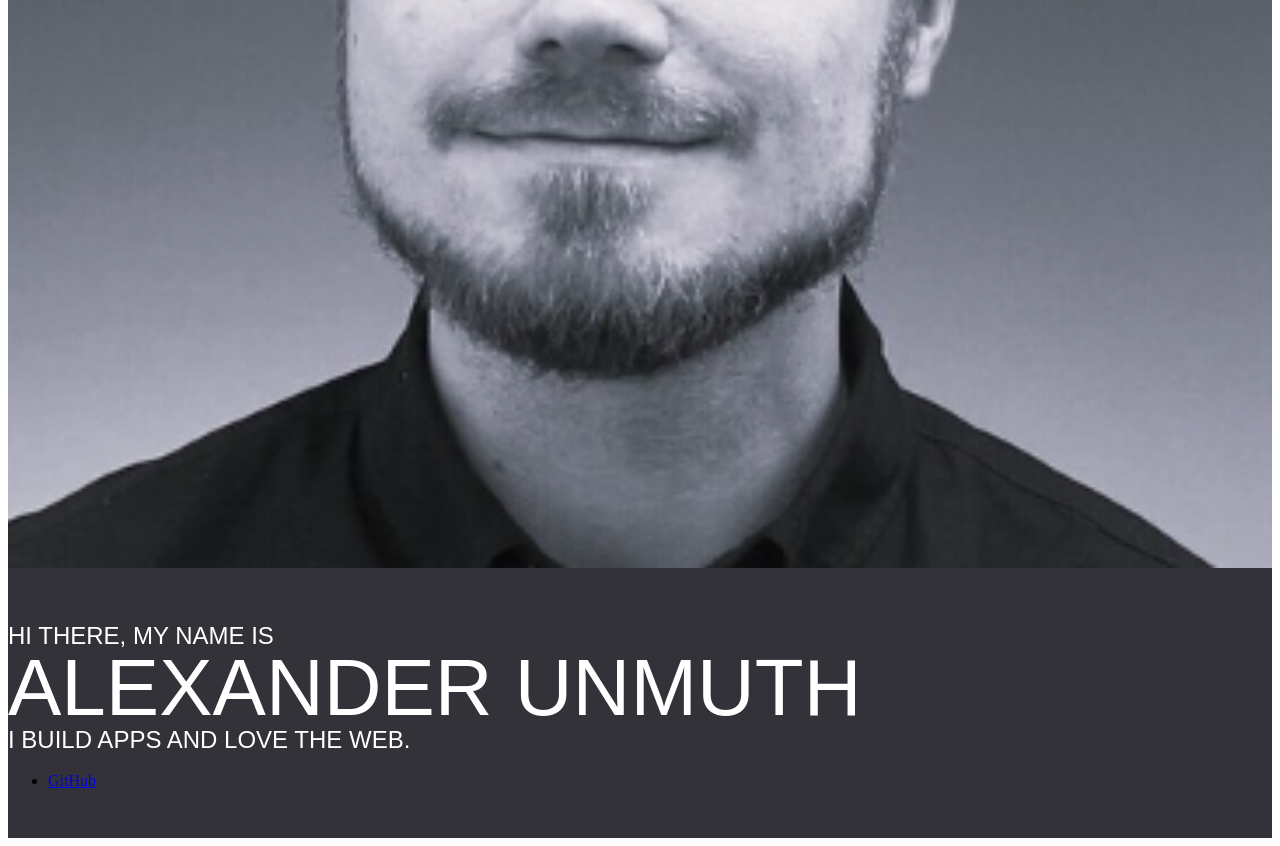
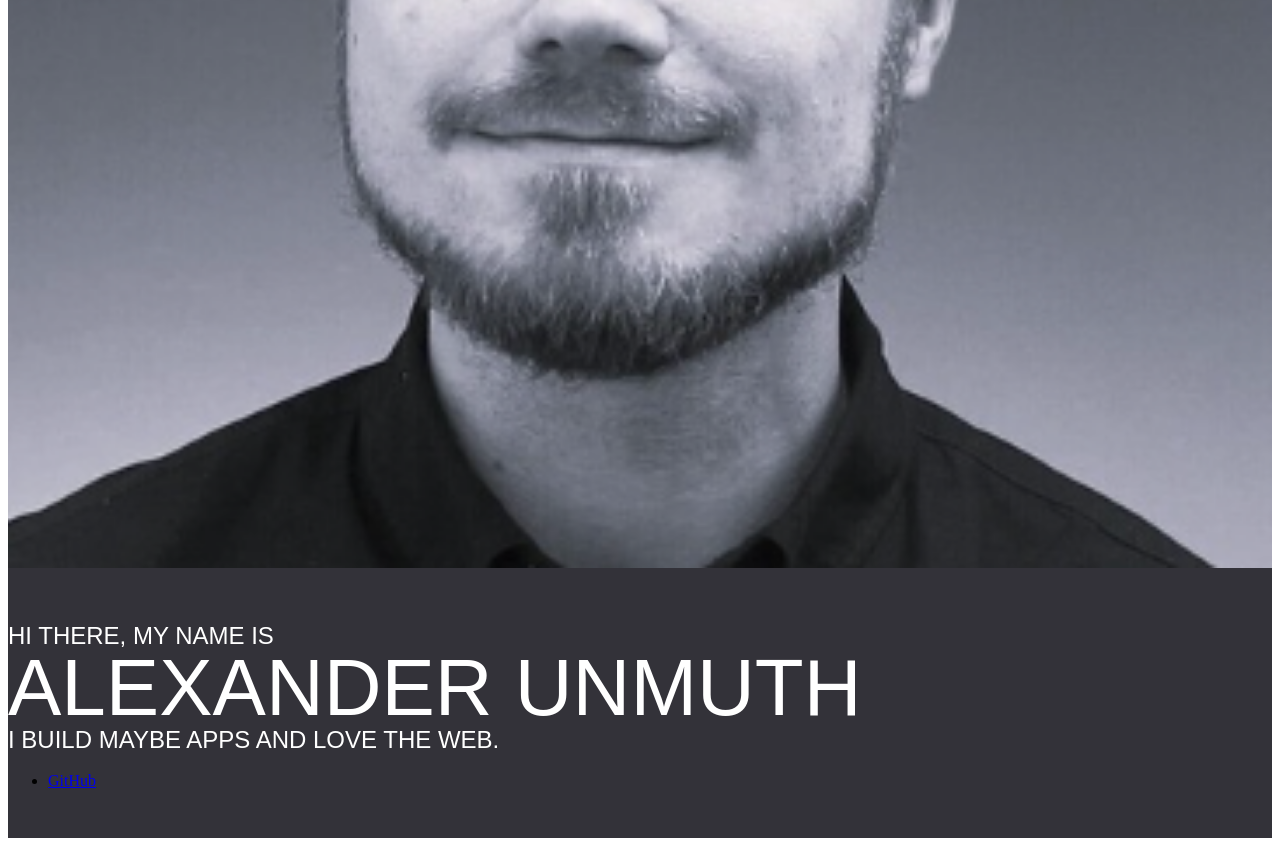
Before and after one commit to BrainCodeJockey/personal-website, a plain HTML site: page index.html in a window 1280 px wide. Shown: the part 739-1585 px from the top of the page. Drawn offline with Linux system fonts and the light colour scheme.

Commit message:
create and add files for my personal homepage

```diff
--- a/index.html
+++ b/index.html
@@ -18,7 +18,7 @@
             <h1>
               <span class="intro__text">Hi there, my name is</span><br />
               <span class="intro__text-large">Alexander Unmuth</span><br />
-              <span class="intro__text"> I build apps and love the web.</span>
+              <span class="intro__text"> I build maybe apps and love the web.</span>
             </h1>
             <ul class="link" role="list">
               <li>
```
